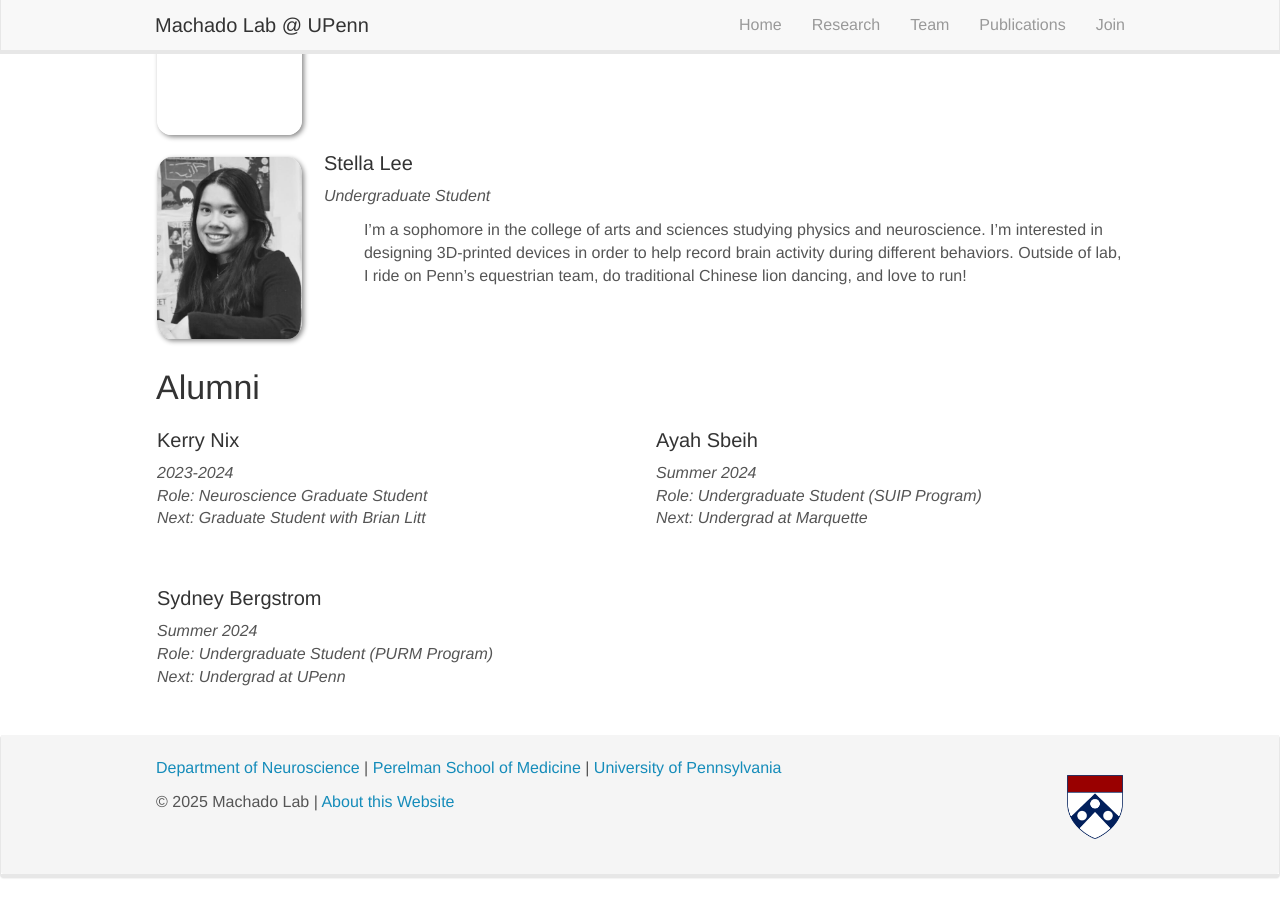
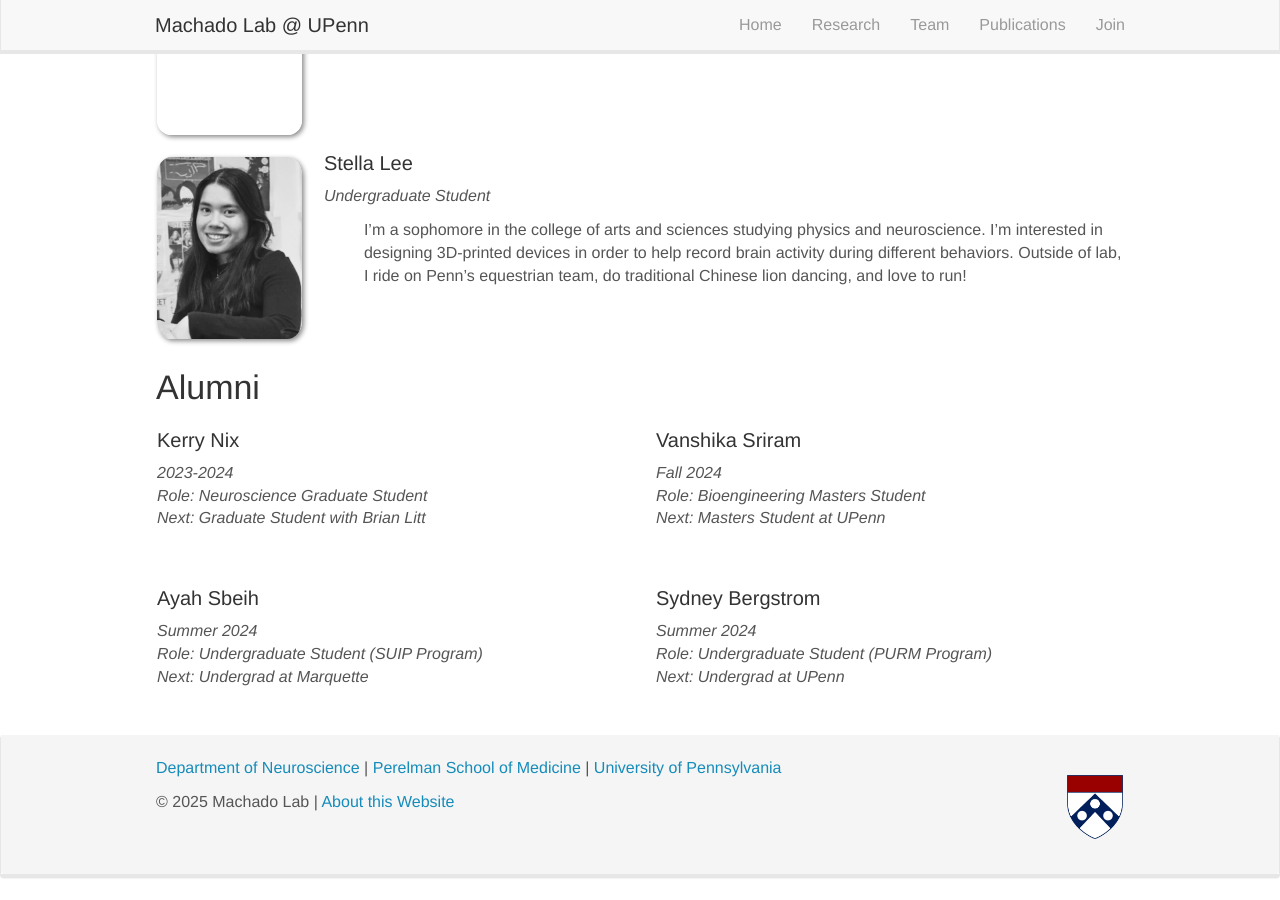
Before and after one commit to machado-lab-code/machado-lab-code, a Jekyll site: the page built from _pages/team.md, in a window 1280 px wide and 900 px high, scrolled down 2143 px. Built offline with Jekyll 4.4.1, drawn with Linux system fonts in a browser that asks for light colours; nearby versions of some CDN libraries.

Commit message:
Update alumni_members.yml (#30)

```diff
--- a/_data/alumni_members.yml
+++ b/_data/alumni_members.yml
@@ -2,6 +2,11 @@
   info: Neuroscience Graduate Student
   duration: 2023-2024
   next: Graduate Student with Brian Litt
+
+- name: Vanshika Sriram
+  info: Bioengineering Masters Student
+  duration: Fall 2024
+  next: Masters Student at UPenn
 
 - name: Ayah Sbeih
   info: Undergraduate Student (SUIP Program)
```
